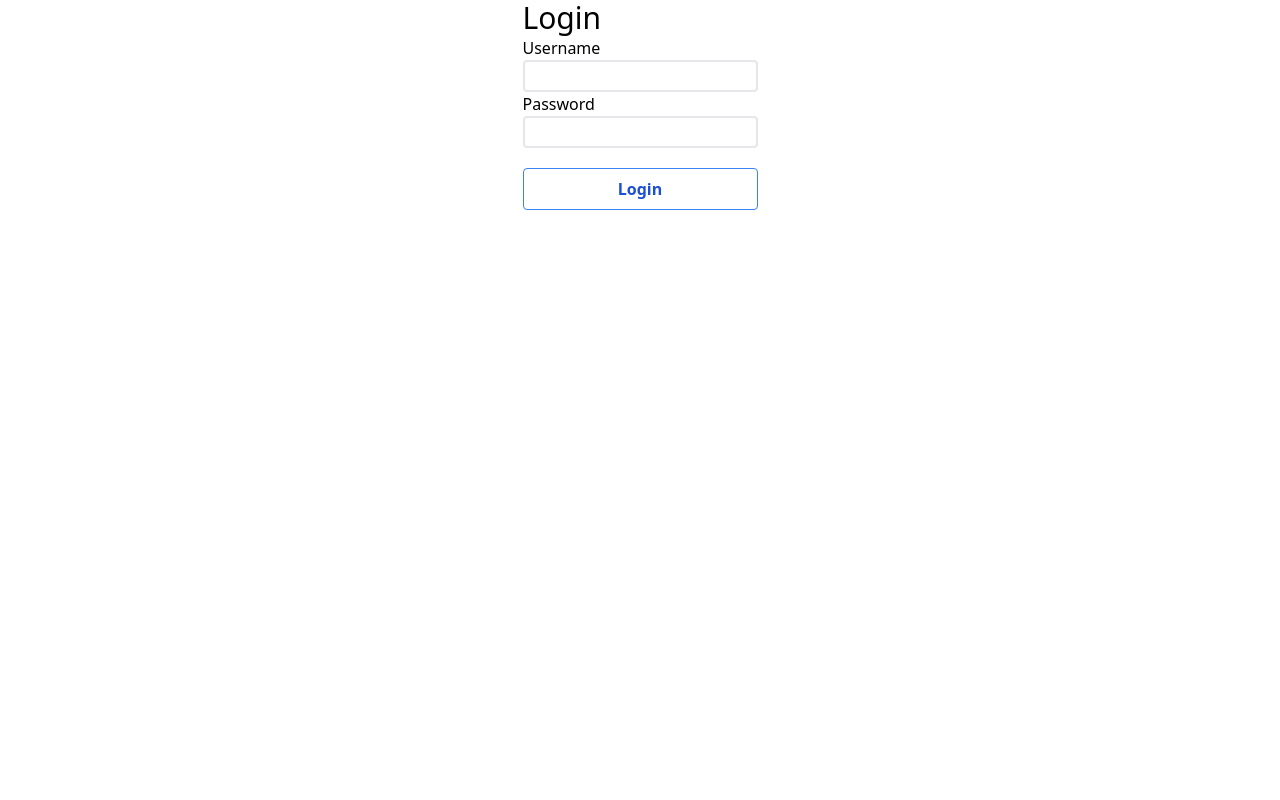
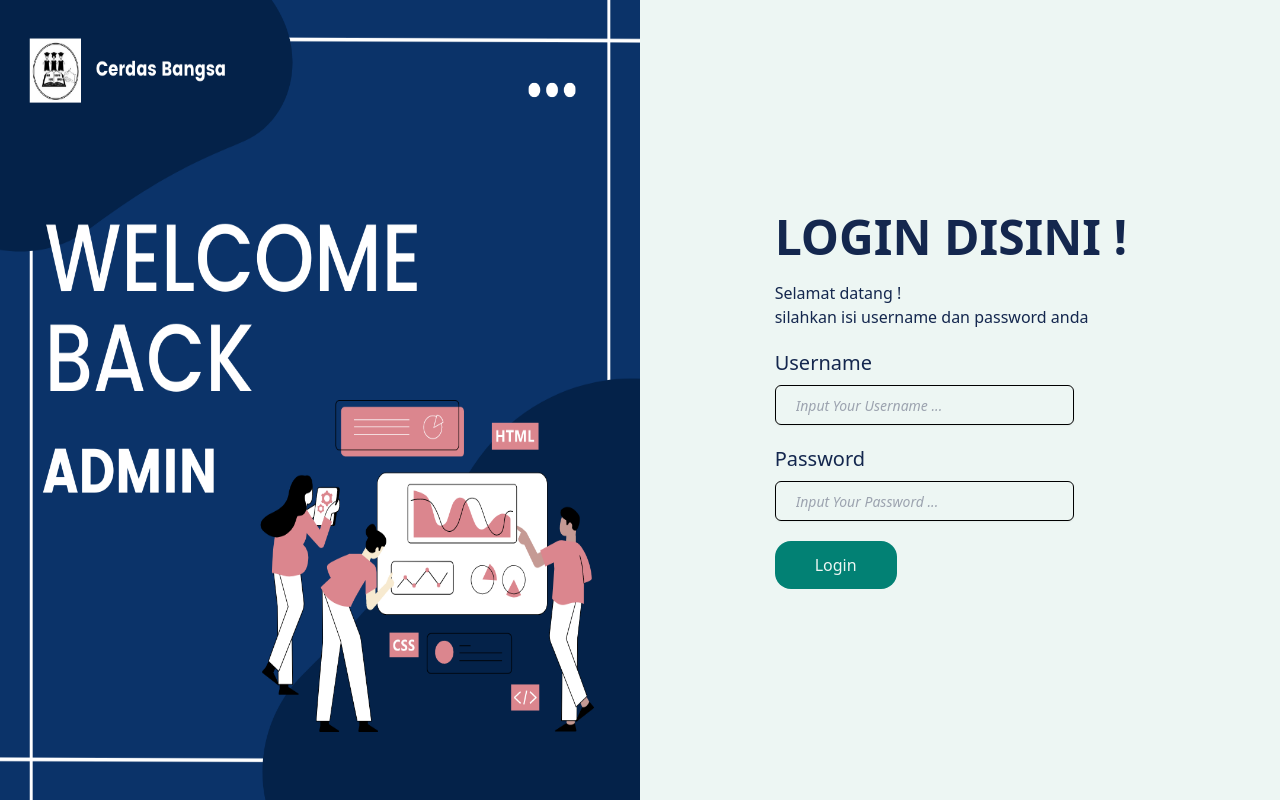
Before and after one commit to ryansomnia/cb-adm-fe, a React (Create React App) app: page / in a window 1280 px wide. Built offline with nearby package versions, Linux system fonts and the light colour scheme; what tw-elements would draw is missing.

Commit message:
admin login modif half

```diff
--- a/src/App.js
+++ b/src/App.js
@@ -15,8 +15,10 @@ export default function App() {
       return (
         <BrowserRouter>
           <Routes>
-            <Route path="/" element={<Login />}/>
+
+         <Route path="/" element={<Login />}/>
             <Route path="/login" element={<Login/>}/>
+
             <Route path="/dashboard" element={<Dashboard/>}/>
             <Route path="/datasiswa" element={<DataSiswa/>}/>
             <Route path="/dataartikel" element={<DataArtikel/>}/>
--- a/src/Component/Sidebar.js
+++ b/src/Component/Sidebar.js
@@ -4,8 +4,8 @@ import { IoSchoolOutline } from "react-icons/io5";
 
 export default function Sidebar() {
   return (
-    <nav className="px-5 bg-white border-r border-r-gray-300 h-screen">
-      <div className="bg-indigo-500 w-10 h-10 rounded-3xl flex items-center justify-center mt-6">
+    <nav className="px-5 bg-green border-r border-r-gray-300 h-screen">
+      <div className="bg-green w-10 h-10 rounded-3xl flex items-center justify-center mt-6">
         <AiFillAppstore size={30} color="white" />
       </div>
       <ul className="flex flex-col justify-center items-center mt-28">
--- a/src/Component/TableUser.js
+++ b/src/Component/TableUser.js
@@ -90,7 +90,7 @@ export default function TableUser() {
         text-base
         font-normal
         text-gray-700
-        bg-white bg-clip-padding
+         bg-clip-padding
         border border-solid border-gray-300
         rounded
         transition
--- a/src/page/Dashboard/Dashboard.js
+++ b/src/page/Dashboard/Dashboard.js
@@ -13,7 +13,7 @@ export default function Dashboard() {
   return (
     <div className="flex">
       <div
-        className={`bg-green-900 h-screen p-5 pt-8 ${
+        className={`bg-green h-screen p-5 pt-8 ${
           open ? "w-72" : "w-20"
         } duration-300 relative`}
       >
--- a/src/page/DataArtikel.js
+++ b/src/page/DataArtikel.js
@@ -12,7 +12,7 @@ export default function DataArtikel() {
   return (
     <div className="flex">
       <div
-        className={`bg-green-900 h-screen p-5 pt-8 ${
+        className={`bg-green h-screen p-5 pt-8 ${
           open ? "w-72" : "w-20"
         } duration-300 relative`}
       >
--- a/src/page/DataSiswa/DataSiswa.js
+++ b/src/page/DataSiswa/DataSiswa.js
@@ -13,7 +13,7 @@ export default function DataSiswa() {
   return (
     <div className="flex">
       <div
-        className={`bg-green-900 h-screen p-5 pt-8 ${
+        className={`bg-green h-screen p-5 pt-8 ${
           open ? "w-72" : "w-20"
         } duration-300 relative`}
       >
--- a/src/page/DataUser.js
+++ b/src/page/DataUser.js
@@ -12,7 +12,7 @@ export default function DataUser() {
   return (
     <div className="flex">
       <div
-        className={`bg-green-900 h-screen p-5 pt-8 ${open ? "w-72" : "w-20"
+        className={`bg-green h-screen p-5 pt-8 ${open ? "w-72" : "w-20"
           } duration-300 relative`}
       >
         <AiOutlineArrowLeft
--- a/src/page/Login/Login.js
+++ b/src/page/Login/Login.js
@@ -1,9 +1,10 @@
-import React, { useState } from "react";
+import React,{useState} from 'react'
 import axios from "axios";
 import Swal from 'sweetalert2'
 import { useNavigate } from "react-router-dom";
 
-export default function Login() {
+// import {AiFillEye} from 'react-icons/ai'
+const Login = () => {
 
     const api = `http://89.116.228.164:3014/user/login`;
 
@@ -38,38 +39,69 @@ export default function Login() {
   }
 
   return (
-    <div className="flex justify-center">
-      {/* <div className="bg-green-400 w-1/2">
-        <h1>hh</h1>
+    <div className="flex h-screen bg-white">
+    <div className="flex items-center w-1/2">
+    <img src="login.png" alt="Girl in a jacket" className='w-auto h-screen'/>
     </div>
-        <div className="bg-red-400 w-1/2">
-        <img src="/img/TK.JPG" alt='img'></img>
-        </div> */}
-      <div className="bg-white h-36 w-max">
-        <p className="font-sans text-3xl">Login</p>
+    <div className="flex items-center w-1/2 bg-blue-300 ">
+    <div className=' w-2/3 h-2/3 m-auto '>
+    <div className=' flex flex-col mt-20 w-auto'>
+      <h1 className=' ml-7 font-sans font-bold mb-5 text-left text-5xl text-navy'>LOGIN DISINI !</h1>
+      <p className=' ml-7 font-sans text-base text-left text-navy'> Selamat datang !<br/> silahkan isi username dan password anda</p>
+
+    </div>
     <form onSubmit={saveUser}>
-          <div className="flex flex-col">
-            <label>Username</label>
-            <input
-              className=" h-8 w-max border-2 rounded "
-              id="username"
+        <div className='mt-5'>
+    <div className='ml-7  mt-5'>
+    <p className='text-navy font-sans mb-2 text-xl '>Username</p>
+  <input className=" h-10 w-3/4  placeholder:italic placeholder:text-slate-400 block bg-white border border-slate-300 rounded-md py-2 pl-5 pr-3 shadow-sm focus:outline-none focus:border-sky-500 focus:ring-sky-500 focus:ring-1 sm:text-sm"
+  placeholder="Input Your Username ..."
+  id='username'
   value={username}
   onChange={(e)=> setUsername(e.target.value)}
-            ></input>
-            <label>Password</label>
-            <input
-              className=" h-8 w-max border-2 rounded "
+  type="text"
+  name="username"
+  />
+
+    </div>
+    <div className='ml-7  mt-5'>
+    <p className='text-navy font-sans mb-2 text-xl '>Password</p>
+
+  <div className=' flex items-center'>
+  <input className=" h-10 w-3/4 placeholder:italic placeholder:text-slate-400 block bg-white border border-slate-300 rounded-md py-2 pl-5 pr-3 shadow-sm focus:outline-none focus:border-sky-500 focus:ring-sky-500 focus:ring-1 sm:text-sm"
+  placeholder="Input Your Password ..."
+  id='password'
   value={password}
   onChange={(e)=> setPassword(e.target.value)}
-              id="password"
   type="password"
-            ></input>
-            <button type="submit" className=" mt-5 bg-transparent hover:bg-blue-500 text-blue-700 font-semibold hover:text-white py-2 px-4 border border-blue-500 hover:border-transparent rounded">
+   name="password"/>
+  {/* <AiFillEye className='  absolute '/> */}
+  </div>
+
+
+    </div>
+    <div className='ml-7  mt-5'>
+
+  <div className=' flex items-center'>
+  {/* <p className='mr-1'>Lupa Password ? </p>
+  <a className='mr-5' href='#'> Klik disini</a> */}
+  <button
+  className=" bg-green px-10 py-3 rounded-2xl text-white"
+  type='submit'>
     Login
     </button>
   </div>
-        </form>
+
+
     </div>
     </div>
-  );
+    </form>
+
+</div>
+
+    </div>
+  </div>
+  )
 }
+
+export default Login
--- a/tailwind.config.js
+++ b/tailwind.config.js
@@ -6,6 +6,18 @@ module.exports = {
   ],
   theme: {
     extend: {},
+    colors:{
+      'green': '#028174',
+      'leave': '#OAB68B',
+      'tea': '#92DE8B',
+      'yellow': '#FFE3B3',
+      'white' : '#EDF6F3',
+      'navy' : '#14274E',
+      'black' : '#020205',
+      'green-lato': '#04757B',
+      'green-text': '#749F82'
+    }
+
   },
   plugins: [
     require('tw-elements/dist/plugin')
```
Also changed, not shown: public/login.png (added), src/page/Login/Login.css (deleted). Lines whose indentation alone changed are shown as unchanged.
